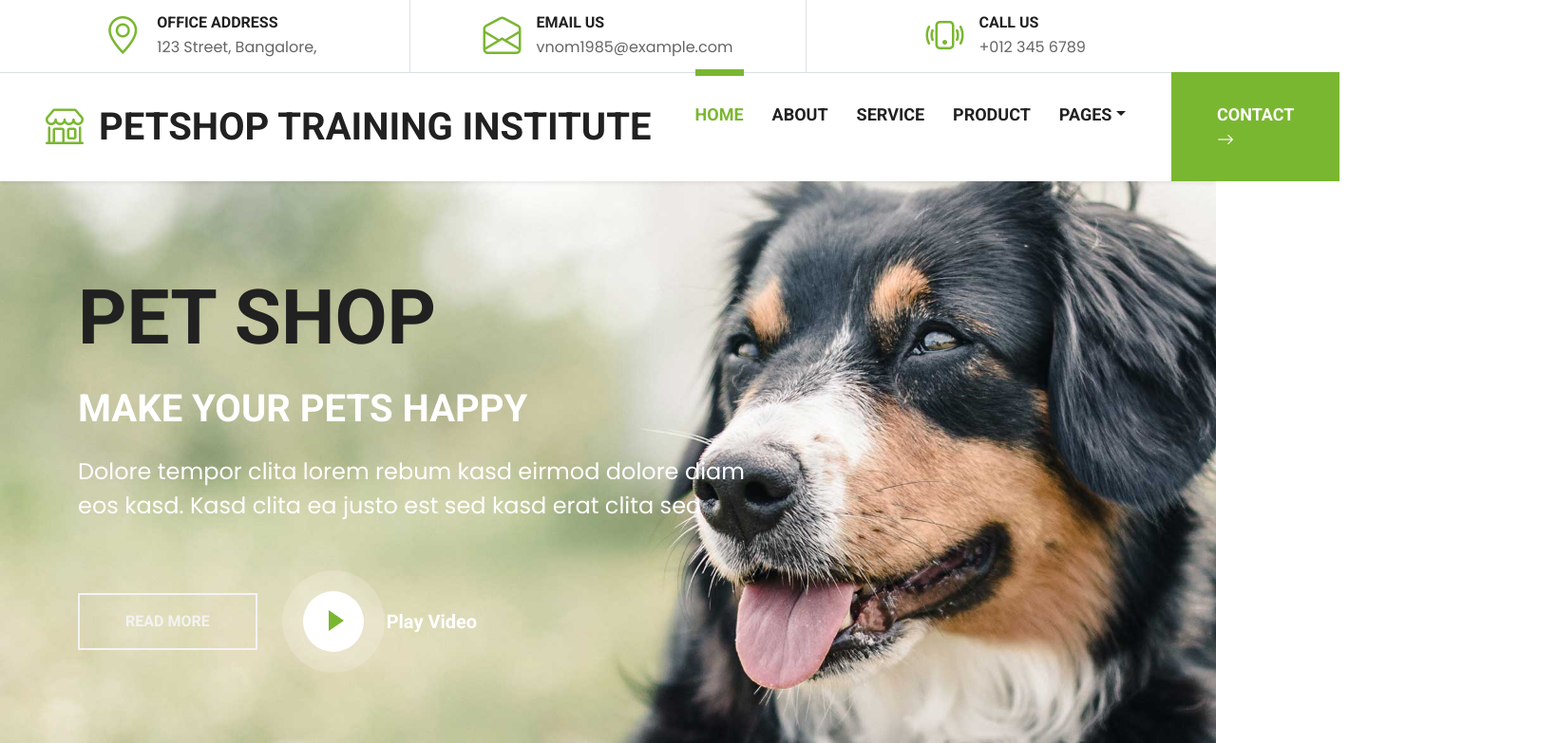
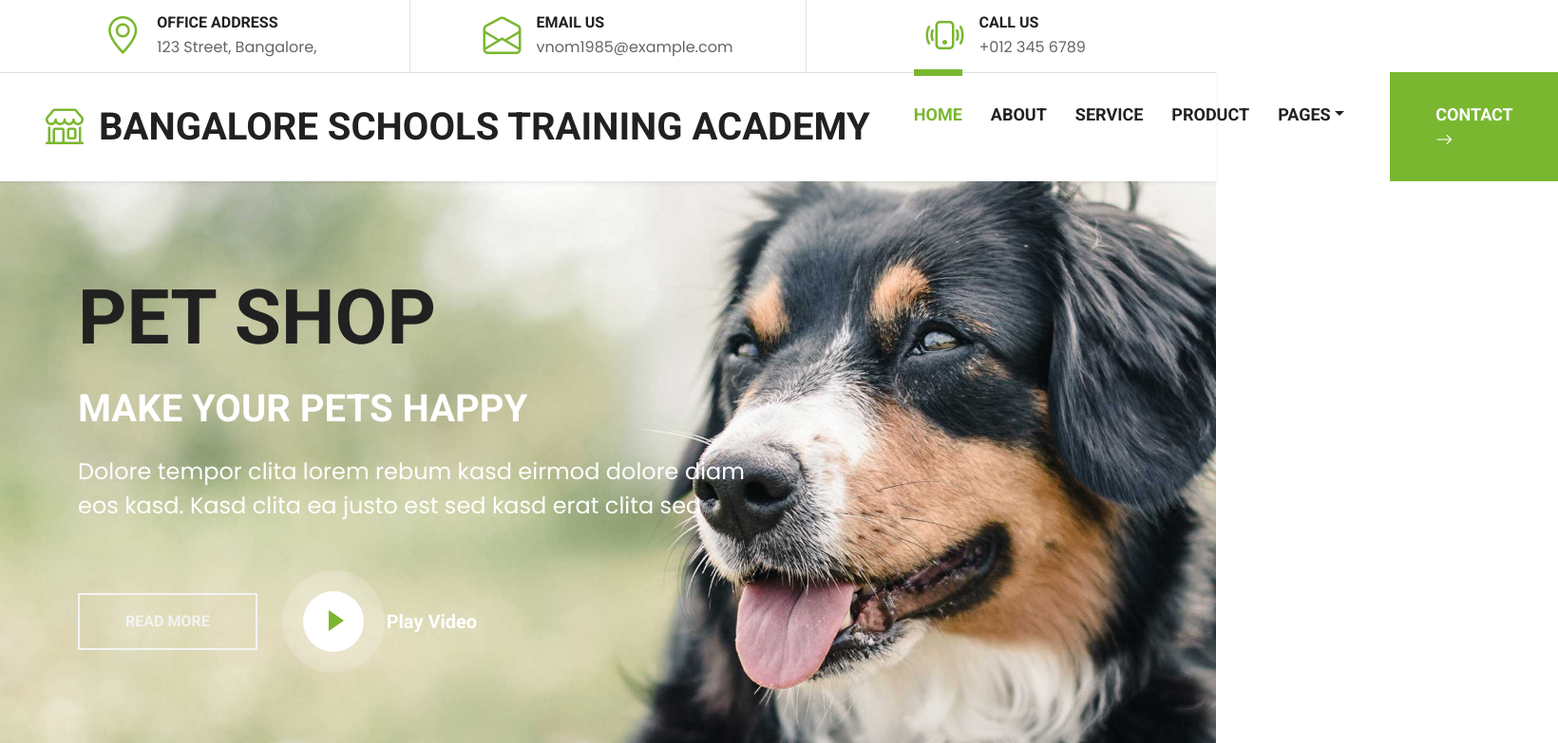
Before and after one commit to VinCloud1/pet-shop-website-template, a plain HTML site: page project/index.html in a window 1280 px wide. Shown: the top 783 px of the page at 95% size, 1640 px wide, since content can reach past the window. Drawn offline with nearby package versions, Linux system fonts and the light colour scheme.

Commit message:
Update index.html

```diff
--- a/project/index.html
+++ b/project/index.html
@@ -68,7 +68,7 @@
     <!-- Navbar Start -->
     <nav class="navbar navbar-expand-lg bg-white navbar-light shadow-sm py-3 py-lg-0 px-3 px-lg-0">
         <a href="index.html" class="navbar-brand ms-lg-5">
-            <h1 class="m-0 text-uppercase text-dark"><i class="bi bi-shop fs-1 text-primary me-3"></i>petshop training Institute</h1>
+            <h1 class="m-0 text-uppercase text-dark"><i class="bi bi-shop fs-1 text-primary me-3"></i>Bangalore schools  training Academy </h1>
         </a>
         <button class="navbar-toggler" type="button" data-bs-toggle="collapse" data-bs-target="#navbarCollapse">
             <span class="navbar-toggler-icon"></span>
```
